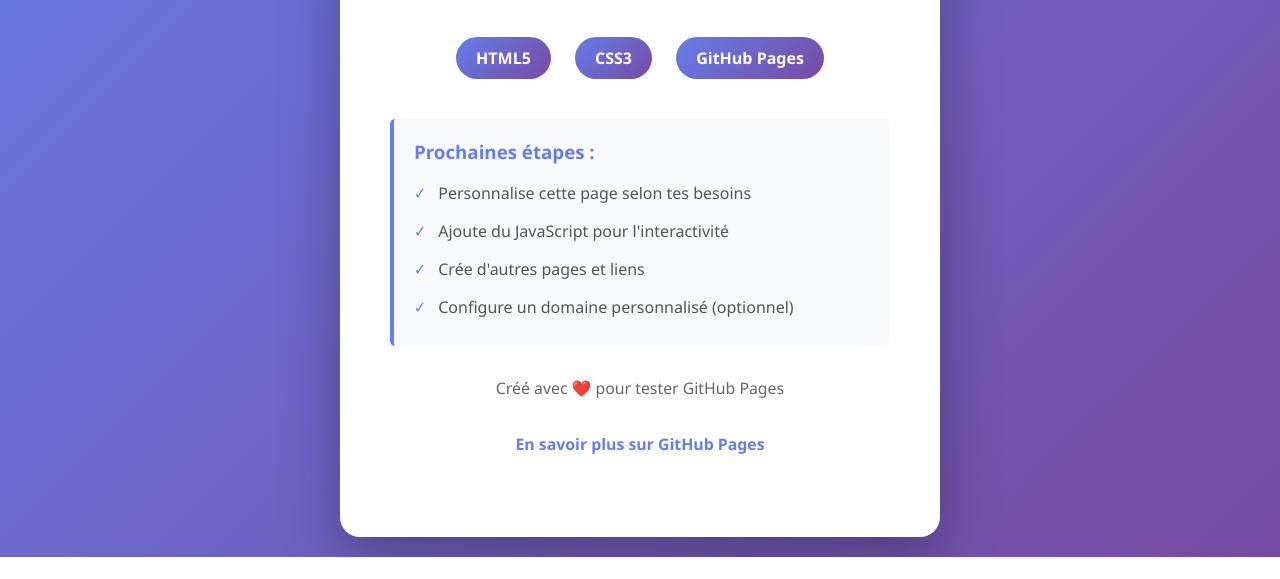
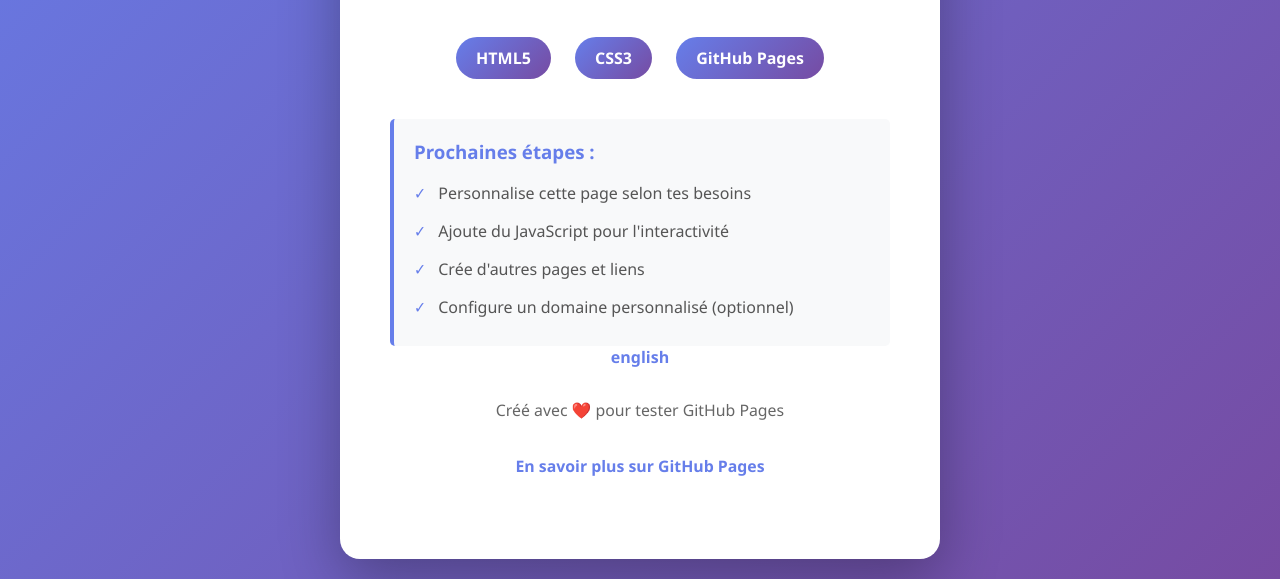
Before and after one commit to Exsival/pages, a plain HTML site: page index.html in a window 1280 px wide. Shown: the part 366-945 px from the top of the page. Before the commit the page ends 923 px from the top, so only its background shows below. Drawn offline with Linux system fonts and the light colour scheme.

Commit message:
ajout de la balise

```diff
--- a/index.html
+++ b/index.html
@@ -154,6 +154,8 @@
                 <li>Configure un domaine personnalisé (optionnel)</li>
             </ul>
         </div>
+        <a href="./english/index.html">english</a>
+
 
         <div class="footer">
             <p>Créé avec ❤️ pour tester GitHub Pages</p>
```
